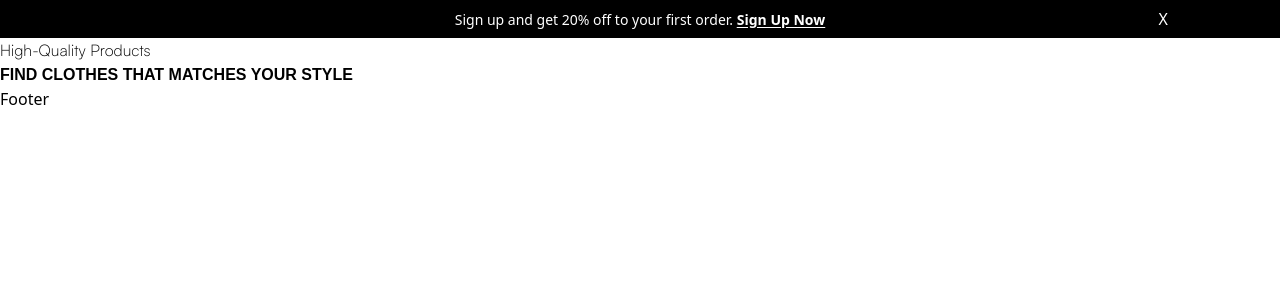
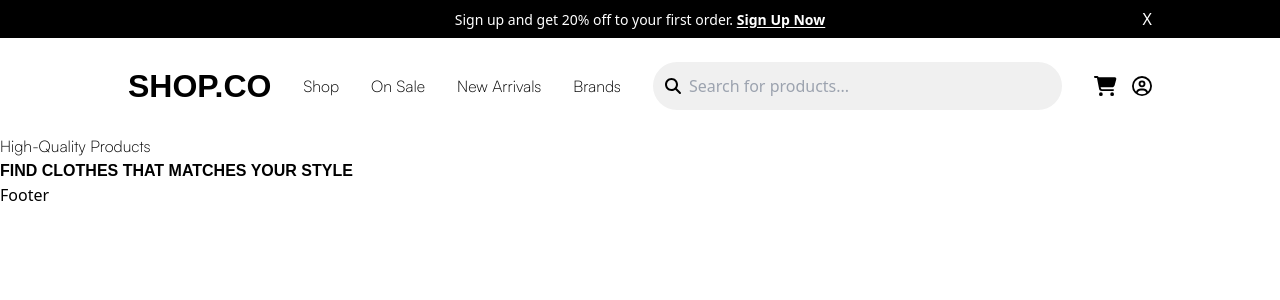
Before and after one commit to djalilsel/Shop.co, a Next.js app in the folder client/: page / in a window 1280 px wide. Shown: the top 300 px of the page. Built offline with nearby package versions, Linux system fonts and the light colour scheme; a web font is replaced by a local one.

Commit message:
nav done menu for sm not done

```diff
--- a/client/components/Nav.jsx
+++ b/client/components/Nav.jsx
@@ -1,14 +1,49 @@
 "use client"
+import React from 'react';
 import Link from 'next/link';
-import React, { useState } from 'react';
+import { FontAwesomeIcon } from '@fortawesome/react-fontawesome';
+import { faSearch, faCartShopping, faBars } from '@fortawesome/free-solid-svg-icons';
+import { faCircleUser } from '@fortawesome/free-regular-svg-icons';
 
 const Nav = () => {
 
     return (
         <div className='flex flex-col '>
-            <div id='signUp' className='px-4 sm:px-28 bg-darkblack text-[0.75rem] sm:text-[0.875rem] h-[2.375rem] w-full flex justify-center items-center text-basewhite '>
+            <div id='signUp' className='px-4 sm:px-32 bg-darkblack text-[0.75rem] sm:text-[0.875rem] h-[2.375rem] w-full flex justify-center items-center text-basewhite '>
                 <div>Sign up and get 20% off to your first order. <Link className='font-semibold underline underline-offset-2 cursor-default' href='/signup'>Sign Up Now</Link></div>
-                <div className='hidden sm:inline sm:absolute right-28 text-[1rem] cursor-pointer' onClick={() => document.querySelector('#signUp').style.display = "none"}>X</div>
+                <div className='hidden sm:inline sm:absolute right-32 text-[1rem] cursor-pointer' onClick={() => document.querySelector('#signUp').style.display = "none"}>X</div>
+            </div>
+            <div className='h-20 sm:h-24 sm:px-32 px-4 w-full bg-basewhite flex gap-8 items-center boder-2 border-black'>
+                <FontAwesomeIcon icon={faBars} className='fa-lg lg:hidden'/>
+                <span className='integral sm:text-[2rem] text-2xl'>
+                    SHOP.CO
+                </span>
+                <nav className='hidden lg:flex justify-center items-center gap-8 satoshi-400'>
+                    <span>
+                        Shop
+                    </span>
+                    <span>
+                        On Sale
+                    </span>
+                    <span>
+                        New Arrivals
+                    </span>
+                    <span>
+                        Brands
+                    </span>
+                </nav>
+                <div className='hidden sm:flex relative flex-1'>
+                    <input type="text" placeholder='Search for products...'
+                        className='satoshi w-full bg-[#F0F0F0] pl-[2.25rem] p-[0.75rem] rounded-[3.875rem]'
+                    />
+                    <FontAwesomeIcon icon={faSearch} className='text-[#000] absolute top-4 left-2 px-1' />
+                </div>
+                <div className='flex-1 sm:hidden'></div>
+                <div className='flex gap-4 justify-self-end'>
+                    <FontAwesomeIcon icon={faSearch} className='text-[#000] fa-lg flex sm:hidden' />
+                    <FontAwesomeIcon icon={faCartShopping} className='text-[#000] fa-lg'/>
+                    <FontAwesomeIcon icon={faCircleUser} className='text-[#000] fa-lg'/>
+                </div>
             </div>
         </div>
     );
```
